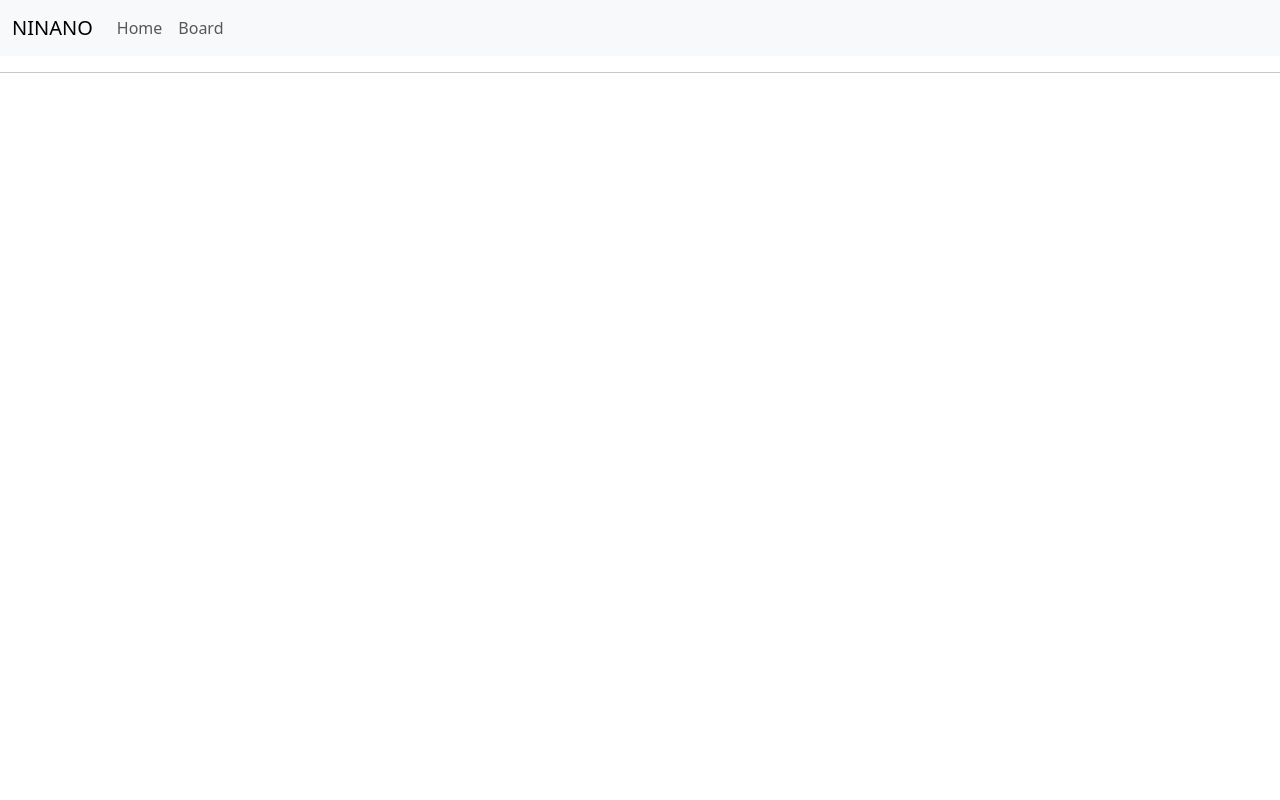
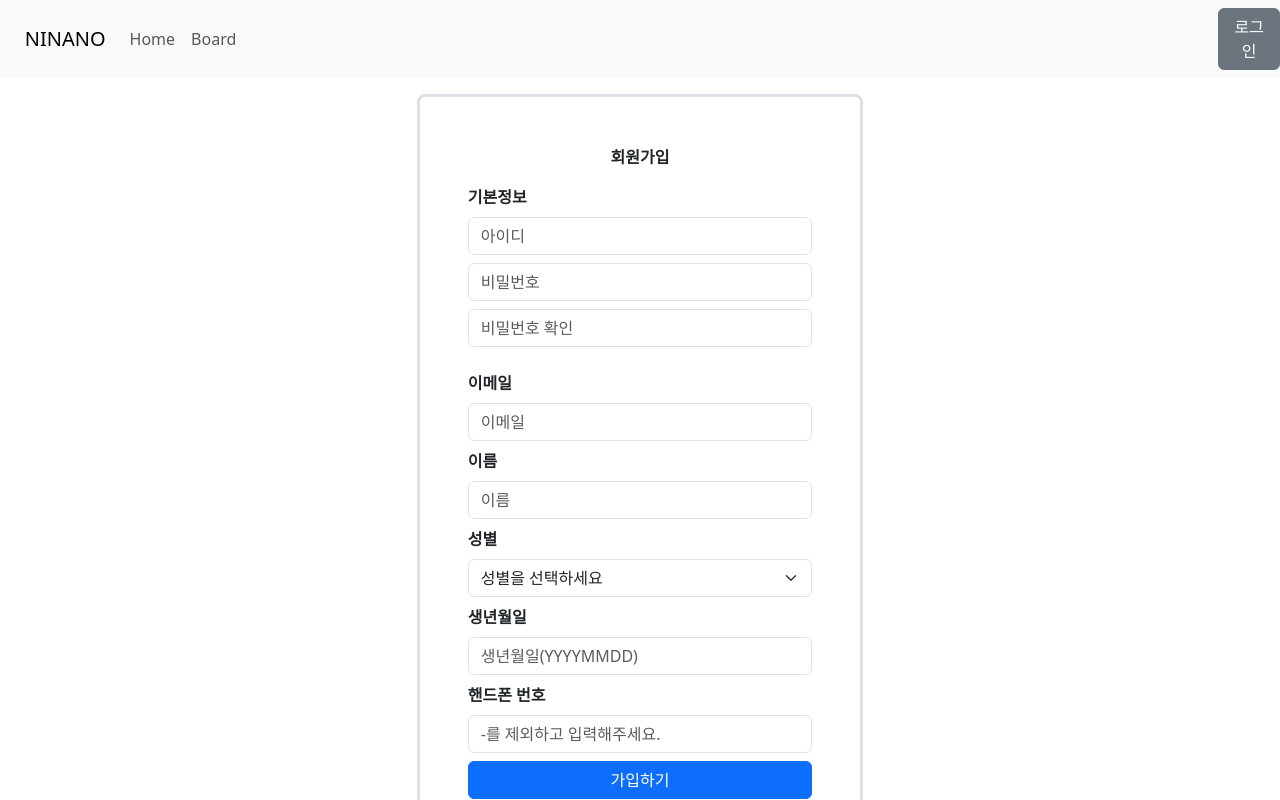
Before and after one commit to zz106603/blog_react, a React (Create React App) app in the folder blog/: page /user/signup in a window 1280 px wide. Before the commit this address had no page. Shown: the top 800 px of the page. Built offline with nearby package versions, Linux system fonts and the light colour scheme.

Commit message:
[react] 로그인/회원가입 페이지 구현 및 회원가입 기능 연동

```diff
--- a/blog/src/App.js
+++ b/blog/src/App.js
@@ -1,10 +1,12 @@
 import { Routes, Route } from 'react-router-dom';
 import './App.css'
 import Home from "./routes/Home";
-import BoardList from "./routes/BoardList";
-import BoardDetail from "./routes/BoardDetail";
-import BoardUpdate from "./routes/BoardUpdate";
-import BoardCreate from "./routes/BoardCreate";
+import BoardList from "./routes/Board/BoardList";
+import BoardDetail from "./routes/Board/BoardDetail";
+import BoardUpdate from "./routes/Board/BoardUpdate";
+import BoardCreate from "./routes/Board/BoardCreate";
+import UserLogin from "./routes/User/UserLogin";
+import UserSignup from "./routes/User/UserSignup";
 
 function App() {
   return (
@@ -14,6 +16,8 @@ function App() {
       <Route path="board/:id" element={<BoardDetail/>}/>
       <Route path="board/update/:id" element={<BoardUpdate/>}/>
       <Route path="board/create" element={<BoardCreate/>}/>
+      <Route path="user/login" element={<UserLogin/>}/>
+      <Route path="user/signup" element={<UserSignup/>}/>
     </Routes>
   );
 }
--- a/blog/src/layout/Header.js
+++ b/blog/src/layout/Header.js
@@ -11,7 +11,7 @@ const Header = () => {
     return(
         <header>
             <Navbar expand="lg" className="bg-body-tertiary">
-            <Container style={{marginLeft:"0px"}}>
+            <Container style={{marginLeft:"1%", marginRight:"0%"}}>
                 <Navbar.Brand href="/">NINANO</Navbar.Brand>
                 <Navbar.Toggle aria-controls="basic-navbar-nav" />
                 <Navbar.Collapse id="basic-navbar-nav">
@@ -21,6 +21,11 @@ const Header = () => {
                 </Nav>
                 </Navbar.Collapse>
             </Container>
+            <div style={{marginLeft:"6%"}}>
+                <Button style={{}} variant="secondary">
+                    <Nav.Link href={`/user/login`}>로그인</Nav.Link>
+                </Button>{' '}
+            </div>
             </Navbar>
 
         </header>
--- /dev/null
+++ b/blog/src/routes/User/UserButton.js
@@ -0,0 +1,12 @@
+import React from 'react';
+// import './UserButton.scss';
+
+const UserButton = ({ text, onClick, disabled }) => {
+  return (
+    <button className="userButton" onClick={onClick} disabled={disabled}>
+      {text}
+    </button>
+  );
+};
+
+export default UserButton;
--- /dev/null
+++ b/blog/src/routes/User/UserInput.js
@@ -0,0 +1,17 @@
+import React from 'react';
+// import './UserInput.scss';
+
+const UserInput = ({ type, placeholder, value, name, onChange }) => {
+  return (
+    <input
+      className="userInput"
+      type={type}
+      placeholder={placeholder}
+      onChange={onChange}
+      value={value}
+      name={name}
+    />
+  );
+};
+
+export default UserInput;
--- /dev/null
+++ b/blog/src/routes/User/UserLogin.js
@@ -0,0 +1,100 @@
+/* BoardDetail.js */
+import React, {useEffect, useState} from 'react'
+
+import UserInput from './UserInput'
+import UserButton from './UserButton';
+
+import { Form, Button, Container, Row, Col } from 'react-bootstrap'
+import 'bootstrap/dist/css/bootstrap.min.css';
+
+const UserLogin = () => {
+
+    const [userInfo, setUserInfo] = useState({
+        loginId : '',
+        password: ''
+    })
+
+    useEffect(()=>{
+
+    }, []);
+
+ // 이메일, 비밀번호
+ const handleInputChange = event => {
+    const { name, value } = event.target;
+    setUserInfo(userInfo => ({
+      ...userInfo,
+      [name]: value,
+    }));
+  };
+
+  // 유효성 검사
+    //const isInvaild =
+    //userInfo.email.includes('@') &&
+    //userInfo.email.includes('.') &&
+    //userInfo.password.length >= 10
+
+
+   const loginProgcess = () => {
+//     fetch('/data/Login.json', {
+//       method: 'POST',
+//       headers: {
+//         'Content-Type': 'application/json;charset=utf-8',
+//       },
+//       body: JSON.stringify({
+//         email: userInfo.email,
+//         password: userInfo.password,
+//       }),
+//     })
+//       .then(response => response.json())
+//       .then(data => {
+//         if (data.message === 'LOGIN SUCCESS') {
+//           alert('로그인 되었습니다.');
+//           localStorage.setItem('token', data.message);
+//           navigate('/main');
+//         } else {
+//           alert('가입되지 않은 정보입니다.');
+//         }
+//       });
+   };
+
+  // 회원가입 페이지 이동
+  const goSignupPage = () => {
+    window.location.href = `/user/signup`
+  };
+
+  return (
+
+    <Container className="d-flex align-items-center justify-content-center"
+        style={{minHeight: '80vh'}}>
+        <div className="border border-3 rounded-3 p-5" style={{width: '40%'}}>
+            <p className="text-center"> NINANO </p>
+            <Form onSubmit={loginProgcess}>
+                <Form.Group className="mb-2" controlId="formbasicEmail" >
+                    <Form.Label> 아이디 </Form.Label>
+                    <Form.Control type="text" name='id'/>
+                </Form.Group>
+                <Form.Group className="mb-3">
+                    <Form.Label> 비밀번호 </Form.Label>
+                    <Form.Control type="password" name="pw"/>
+
+                </Form.Group>
+
+                <div className="d-grid gap-2">
+                    <Button type="submit" variant="primary">
+                        로그인
+                    </Button>
+                </div>
+
+                <div style={{marginTop:"10%"}}>
+                <Button variant="light" onClick={goSignupPage}>
+                        회원가입
+                </Button>
+                </div>
+
+            </Form>
+        </div>
+    </Container>
+  );
+};
+
+export default UserLogin;
--- /dev/null
+++ b/blog/src/routes/User/UserSignup.js
@@ -0,0 +1,152 @@
+/* BoardDetail.js */
+import React, {useEffect, useState} from 'react'
+import { Form, Button, Container, Row, Col,  Alert  } from 'react-bootstrap'
+import 'bootstrap/dist/css/bootstrap.min.css';
+import Nav from 'react-bootstrap/Nav';
+
+
+import axios from "axios"
+
+const UserSignup = () => {
+
+    const [userInfo, setUserInfo] = useState({
+        loginId : '',
+        password: '',
+        email: '',
+        name: '',
+        gender: '',
+        birthday: '',
+        phone: ''
+    })
+
+    const [passwordMatch, setPasswordMatch] = useState(true);
+
+
+    useEffect(()=>{
+
+    }, []);
+
+    const handleChange = (event) => {
+        const { name, value } = event.target;
+
+        let processedValue = value;
+        if (name === 'birthday') {
+            processedValue = `${value.substring(0, 4)}-${value.substring(4, 6)}-${value.substring(6, 8)}`;
+        }
+
+        if (name === 'passwordCk') {
+            setPasswordMatch(userInfo.password === processedValue);
+        }
+
+
+        setUserInfo(prevState => ({
+          ...prevState,
+          [name]: processedValue
+        }));
+      };
+
+      console.log(userInfo)
+
+    const handleSubmit = async (event) => {
+        event.preventDefault();
+        // 폼 제출 시 formData 상태를 사용하여 필요한 작업 수행
+        console.log(userInfo);
+
+        if (window.confirm('회원가입을 진행하시겠습니까?')) {
+            try {
+                const response = await axios.post('http://localhost:8080/api/user/create', userInfo, {
+                    headers: {
+                    'Content-Type': 'application/json',
+                    },
+                });
+
+                if (response.status === 201) { // HTTP 상태 코드가 200번대인 경우 요청이 성공했다고 가정합니다.
+                    alert('회원가입이 완료되었습니다.')
+                    window.location.href = `/user/login`
+                    console.log('Form submitted successfully:', response.data);
+                } else {
+                    alert('회원가입에 실패했습니다.')
+                    console.error('Form submission failed:', response.statusText);
+                }
+            } catch (error) {
+                alert('회원가입에 실패했습니다.')
+                console.error('Error submitting form:', error);
+            }
+        }
+    };
+
+
+  // 회원가입 페이지 이동
+  const goSignupPage = () => {
+    window.location.href = `/user/signup`
+  };
+
+  return (
+
+    <Container className="d-flex align-items-center justify-content-center"
+        style={{minHeight: '80vh'}}>
+        <div className="border border-3 rounded-3 p-5 mt-3" style={{width: '40%'}}>
+            <p className="text-center fw-bold"> 회원가입 </p>
+            <Form onSubmit={handleSubmit}>
+                <div className='mb-2'><strong>기본정보</strong></div>
+                <Form.Group className="mb-2" controlId="formbasicLoginId">
+                    <Form.Control type="text" placeholder="아이디" name='loginId' onChange={handleChange} />
+                </Form.Group>
+
+                <Form.Group className="mb-2">
+                    <Form.Control type="password" placeholder="비밀번호" name="password" onChange={handleChange} />
+                </Form.Group>
+                <Form.Group className="mb-2">
+                    <Form.Control type="password" placeholder="비밀번호 확인" name="passwordCk" onChange={handleChange}/>
+                </Form.Group>
+                {!passwordMatch && <p className='mb-0' style={{color:"red"}}>비밀번호가 일치하지 않습니다.</p>}
+
+                <div className='mt-4 mb-2'><strong>이메일</strong></div>
+                <Form.Group className="mb-2" controlId="formbasicEmail" >
+                    <Form.Control type="email" placeholder='이메일' name='email' onChange={handleChange} />
+                </Form.Group>
+
+                <div className='mb-2'><strong>이름</strong></div>
+                <Form.Group className="mb-2" controlId="formbasicName" >
+                    <Form.Control type="text" placeholder='이름' name='name' onChange={handleChange} />
+                </Form.Group>
+                <Form.Group className="mb-2" controlId="formbasicGender">
+                    <Form.Label><strong>성별</strong></Form.Label>
+                    <Form.Select name='gender' onChange={handleChange} >
+                        <option value="">성별을 선택하세요</option>
+                        <option value="M">남성</option>
+                        <option value="F">여성</option>
+                    </Form.Select>
+                </Form.Group>
+
+                <div className='mb-2'><strong>생년월일</strong></div>
+                <Form.Group className="mb-2" controlId="formbasicBirthday" >
+                    <Form.Control type="text" placeholder='생년월일(YYYYMMDD)' name='birthday' onChange={handleChange} />
+                </Form.Group>
+
+                <div className='mb-2'><strong>핸드폰 번호</strong></div>
+                <Form.Group className="mb-2" controlId="formbasicPhone" >
+                    <Form.Control type="tel" placeholder='-를 제외하고 입력해주세요.' name='phone' onChange={handleChange} />
+                </Form.Group>
+
+
+                <div className="d-grid gap-2">
+                    <Button type="submit" variant="primary">
+                        가입하기
+                    </Button>
+                </div>
+
+                <div style={{marginTop:"10%"}}>
+
+                <Button variant="light" onClick={goSignupPage}>
+                    <Nav.Link href={`/user/login`}>뒤로가기</Nav.Link>
+                </Button>
+                </div>
+
+            </Form>
+        </div>
+    </Container>
+  );
+};
+
+export default UserSignup;
```
Also changed, not shown: blog/src/routes/Board/BoardCreate.js (renamed from blog/src/routes/BoardCreate.js), blog/src/routes/Board/BoardDetail.js (renamed from blog/src/routes/BoardDetail.js), blog/src/routes/Board/BoardList.js (renamed from blog/src/routes/BoardList.js), blog/src/routes/Board/BoardUpdate.js (renamed from blog/src/routes/BoardUpdate.js), 1 other file (tests, documents, lock files or other folders).
